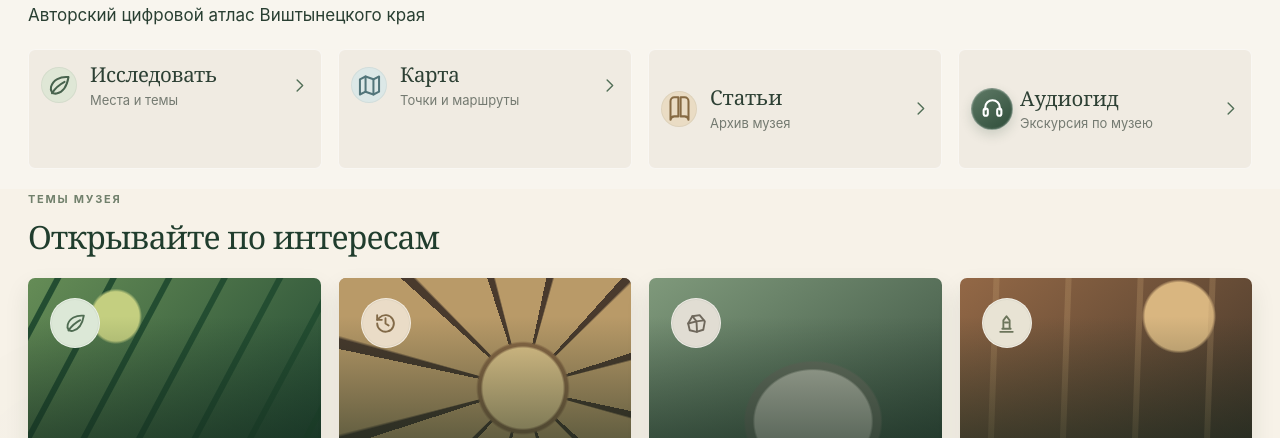
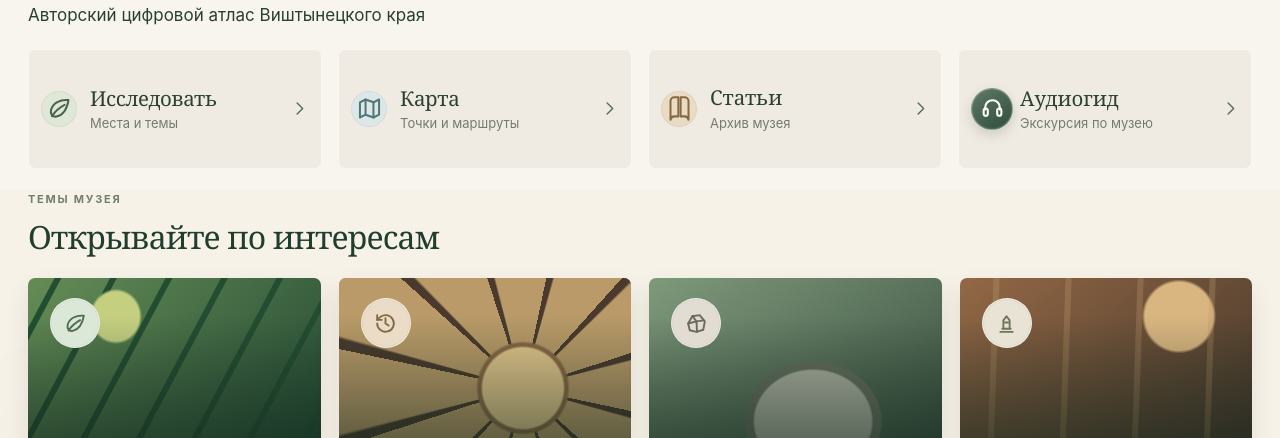
Before and after one commit to Yumis84/vishtynets-eco-museum, a plain HTML site: page index.html in a window 1280 px wide. Shown: the part 362-800 px from the top of the page. Drawn offline with Linux system fonts and the light colour scheme.

Commit message:
Align all desktop entry card content consistently

```diff
--- a/icons-v3.css
+++ b/icons-v3.css
@@ -128,7 +128,7 @@
 
 /* Desktop entry cards use one shared layout; mobile keeps its approved layout. */
 @media (min-width:1024px){
- .screen-home .home-entry-grid .entry-card{display:grid;grid-template-areas:'icon copy arrow';grid-template-columns:42px minmax(0,1fr) 18px;grid-template-rows:auto;align-items:center}
+ .screen-home .home-entry-grid .entry-card{display:grid;grid-template-areas:'icon copy arrow';grid-template-columns:42px minmax(0,1fr) 18px;grid-template-rows:auto;align-items:center;align-content:center}
  .screen-home .home-entry-grid .entry-icon{grid-area:icon}
  .screen-home .home-entry-grid .entry-copy{grid-area:copy}
  .screen-home .home-entry-grid .entry-card>b{grid-area:arrow}
```
